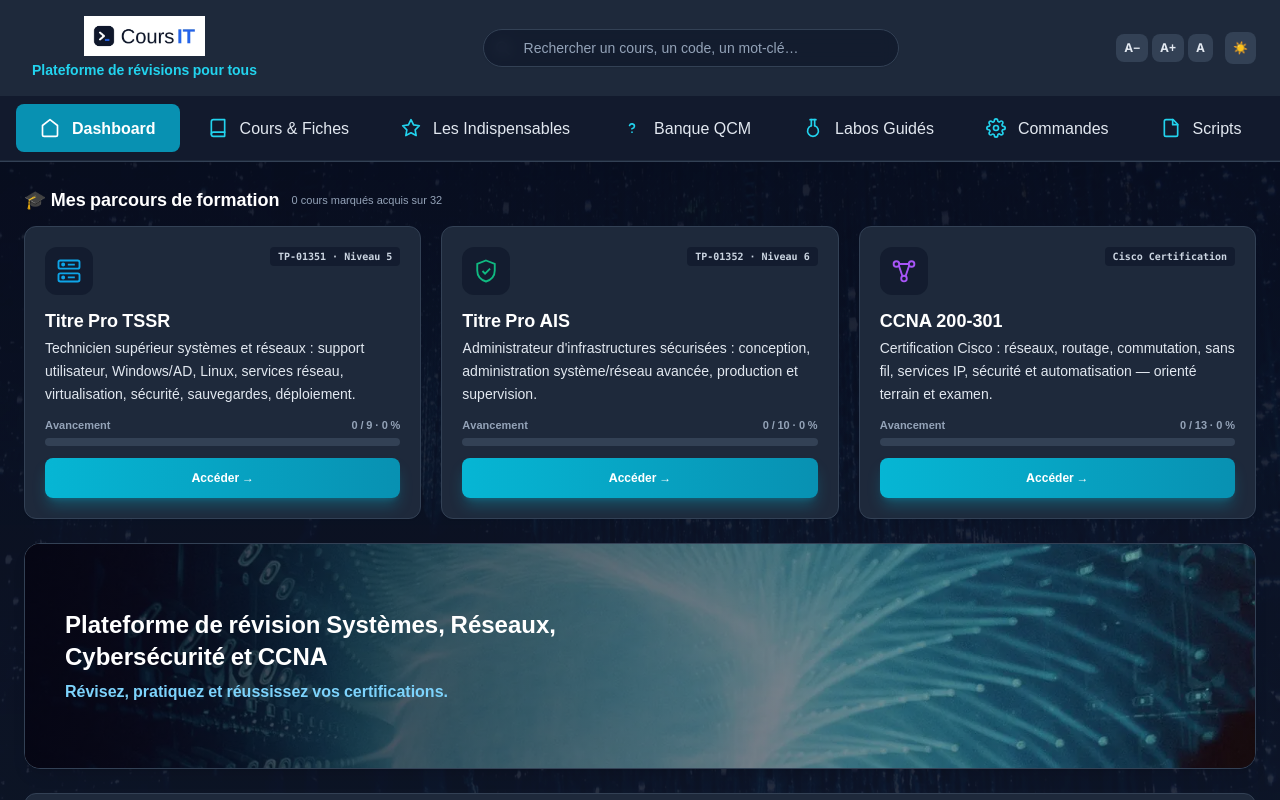
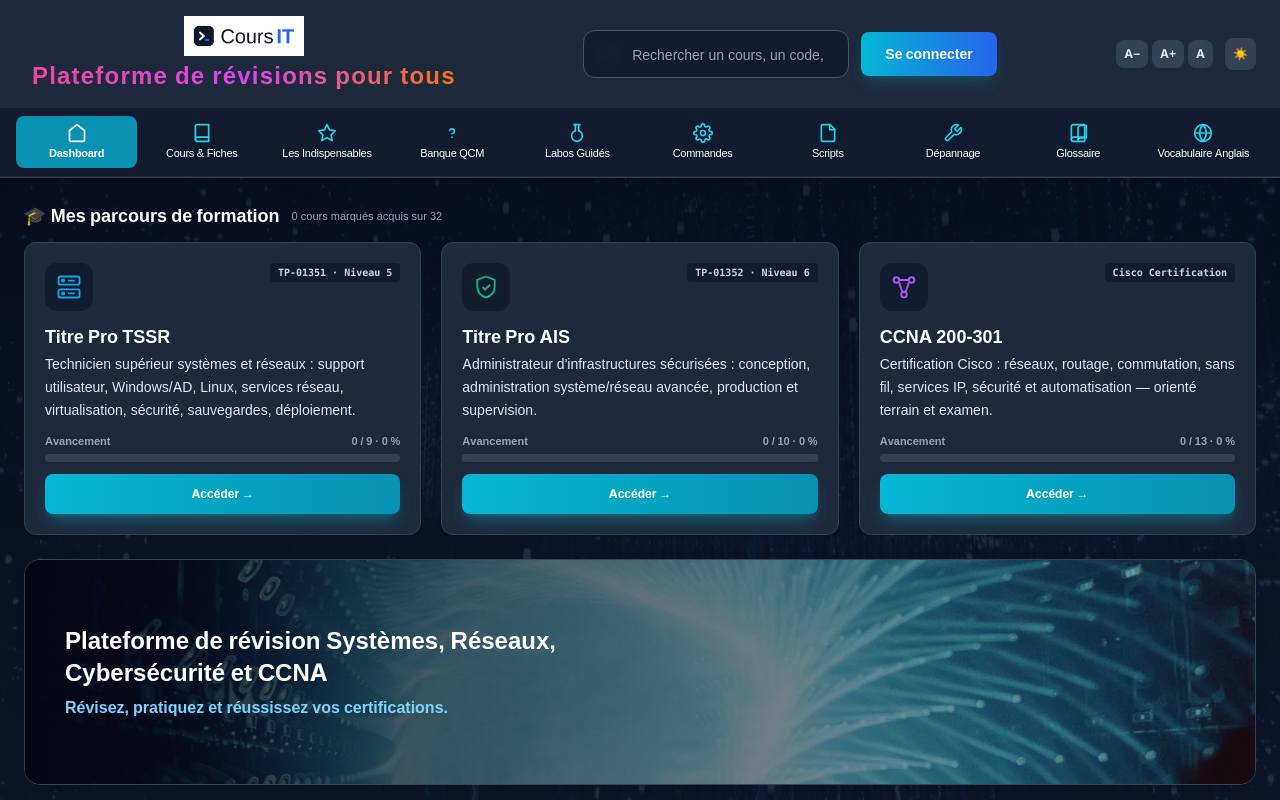
Before and after one commit to herbreteau787-svg/coursit, a React (Vite) app in the folder app/: page / in a window 1280 px wide. Shown: the top 800 px of the page. Built offline with nearby package versions, Linux system fonts and the light colour scheme.

Commit message:
UI: header refonte (nav grid statique, recherche large + Se connecter, tagline dégradé GTA6)

```diff
--- a/app/src/App.jsx
+++ b/app/src/App.jsx
@@ -2573,28 +2573,36 @@ const QcmSection = ({ qcmData, filterLabel, onFilterChange, filterOptions, showF
                                             IT
                                         </div>
                                     )}
-                                    <span className="text-sm font-semibold text-cyan-600 dark:text-cyan-400 mt-1">
+                                    <span className="mt-1 bg-gradient-to-r from-pink-500 via-fuchsia-500 to-orange-500 bg-clip-text text-2xl font-black tracking-wider text-transparent whitespace-nowrap">
                                         Plateforme de révisions pour tous
                                     </span>
                                 </div>
                             </button>
 
                             {/* Barre de Recherche Plein Texte Dynamic */}
-                            <div className="w-full md:w-96 lg:w-[26rem]">
-                                <div className="relative">
-                                    <svg className="absolute left-3 top-1/2 -translate-y-1/2 w-4 h-4 text-slate-400" fill="none" stroke="currentColor" strokeWidth="2" viewBox="0 0 24 24"><path strokeLinecap="round" strokeLinejoin="round" d="M21 21l-6-6m2-5a7 7 0 11-14 0 7 7 0 0114 0z" /></svg>
+                            <div className="flex-1 flex flex-col items-center gap-1">
+                                <div className="w-full md:w-2/3 mx-auto flex items-center gap-3">
+                                    <div className="relative flex-1">
+                                        <svg className="pointer-events-none absolute left-4 top-1/2 -translate-y-1/2 w-5 h-5 text-slate-400 dark:text-slate-500" fill="none" stroke="currentColor" strokeWidth="2" viewBox="0 0 24 24"><path strokeLinecap="round" strokeLinejoin="round" d="M21 21l-6-6m2-5a7 7 0 11-14 0 7 7 0 0114 0z" /></svg>
                                         <input
                                             type="text"
                                             aria-label="Rechercher un cours, un mot-clé"
                                             placeholder="Rechercher un cours, un code, un mot-clé…"
                                             value={searchQuery}
                                             onChange={(e) => { setSearchQuery(e.target.value); if (currentTab !== 'courses') setCurrentTab('courses'); }}
-                                        className="w-full bg-slate-100/70 dark:bg-slate-900/70 backdrop-blur border border-slate-300 dark:border-slate-700 rounded-full pl-10 pr-4 py-2 text-sm text-slate-900 dark:text-slate-100 placeholder-slate-400 focus:outline-none focus:ring-2 focus:ring-sky-500/40 focus:border-sky-500 transition-all shadow-md dark:shadow-sm hover:shadow-md"
+                                            className="w-full h-12 px-6 pl-12 rounded-xl border border-slate-600 bg-slate-100/70 dark:bg-slate-900/70 backdrop-blur text-sm text-gray-900 dark:text-slate-100 placeholder-gray-500 dark:placeholder-slate-400 focus:outline-none focus:ring-2 focus:ring-sky-500/40 focus:border-sky-500 transition-all"
                                         />
                                     </div>
+                                    <button
+                                        type="button"
+                                        title="Espace personnel"
+                                        className="shrink-0 px-6 py-3 rounded-lg bg-gradient-to-r from-cyan-500 to-blue-600 text-white text-sm font-bold shadow-lg shadow-cyan-500/20 transition-all hover:brightness-110 hover:shadow-xl"
+                                    >
+                                        Se connecter
+                                    </button>
                                 </div>
                                 {searchQuery && (
-                                    <p className="text-[10px] mt-1 text-slate-500 dark:text-slate-400" role="status">
+                                    <p className="mt-1 w-full md:w-2/3 text-[10px] text-gray-600 dark:text-slate-400" role="status">
                                         🔎 « {searchQuery} » : {filteredCourses.length} cours correspondant(s) dans l'onglet « Cours » (titres, codes, descriptions et sommaires).
                                         {filteredCourses.length === 0 && searchHints && (searchHints.inGloss + searchHints.inCmds + searchHints.inVocab) > 0 && (
                                             <span className="text-brand-500 font-semibold"> · Le terme existe par ailleurs : Glossaire ({searchHints.inGloss}), Commandes ({searchHints.inCmds}), Vocabulaire ({searchHints.inVocab}).</span>
@@ -2604,6 +2612,7 @@ const QcmSection = ({ qcmData, filterLabel, onFilterChange, filterOptions, showF
                                         )}
                                     </p>
                                 )}
+                            </div>
                             <div className="flex items-center gap-3">
                                 {/* Réglage de la taille de police (FONC-22) */}
                                 <div className="flex items-center gap-1" role="group" aria-label="Taille de la police">
@@ -2644,17 +2653,17 @@ const QcmSection = ({ qcmData, filterLabel, onFilterChange, filterOptions, showF
                         </div>
 
                         {/* Navigation principale finale */}
-                        <nav aria-label="Navigation principale" className="bg-white dark:bg-slate-900/80 border-b border-gray-200 dark:border-slate-800">
-                            <div className="max-w-7xl mx-auto px-4 flex space-x-1 overflow-x-auto text-xs font-medium py-2">
+                        <nav aria-label="Navigation principale" className="w-full bg-white dark:bg-slate-900/80 border-b border-gray-200 dark:border-slate-800">
+                            <div className="w-full px-2 md:px-4 grid grid-cols-10 gap-1 py-2">
                                 {NAV_ITEMS.map(tab => (
                                     <button
                                         key={tab.id}
                                         onClick={() => setCurrentTab(tab.id)}
                                         aria-current={currentTab === tab.id ? 'page' : undefined}
-                                        className={`px-6 py-2 rounded-lg whitespace-nowrap transition-colors min-h-[48px] flex items-center text-base [&_svg]:w-5 [&_svg]:h-5 [&_svg]:mr-3 ${
+                                        className={`min-w-0 min-h-[52px] px-0.5 py-1.5 rounded-lg transition-colors flex flex-col items-center justify-center gap-1 leading-tight tracking-tight text-[9px] sm:text-[10px] lg:text-[11px] [&_svg]:w-5 [&_svg]:h-5 [&_svg]:shrink-0 ${
                                             currentTab === tab.id
                                                 ? 'bg-cyan-600 text-white font-bold [&_svg]:text-white'
-                                                : 'text-gray-900 dark:text-slate-200 font-medium [&_svg]:text-cyan-600 dark:[&_svg]:text-cyan-400 hover:bg-slate-200 dark:hover:bg-slate-700/90'
+                                                : 'bg-transparent text-gray-700 dark:text-white font-medium [&_svg]:text-cyan-600 dark:[&_svg]:text-cyan-400 hover:bg-gray-100 dark:hover:bg-slate-700/90'
                                         }`}
                                     >
                                         {tab.label}
```
Lines whose indentation alone changed are shown as unchanged.
